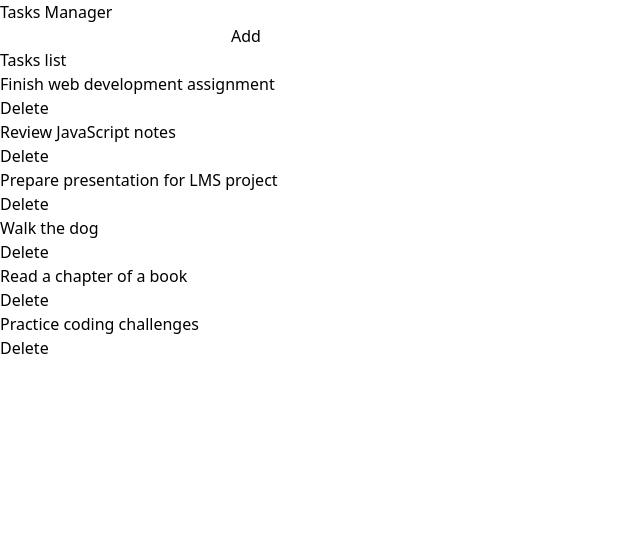
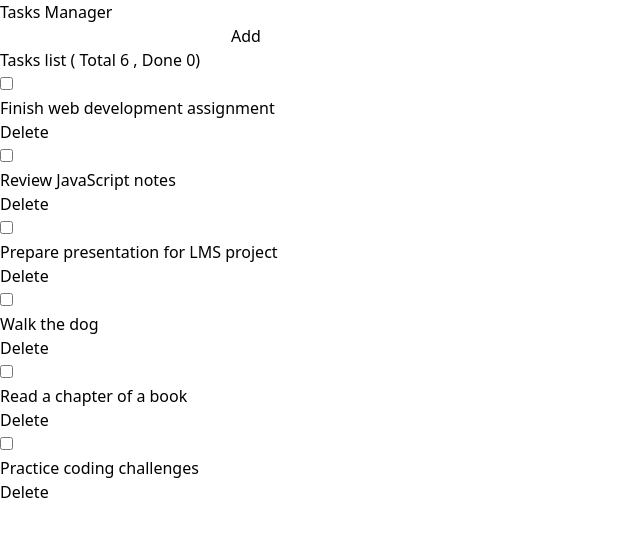
Before and after one commit to ALwanThaMarLay-TAKE/CRUD-todo, a React (Vite) app: page / in a window 1280 px wide. Shown: the top 536 px of the page, without its empty margins (0-640 px from the left). Built offline with nearby package versions, Linux system fonts and the light colour scheme.

Commit message:
CheckupDone

```diff
--- a/src/App.jsx
+++ b/src/App.jsx
@@ -5,23 +5,28 @@ import TaskLists from './components/TaskLists'
 
 const App = () => {
 
-  const [tasks,setTasks] = useState([
-    "Finish web development assignment",
-    "Review JavaScript notes",
-    "Prepare presentation for LMS project",
-    "Walk the dog",
-    "Read a chapter of a book",
-    "Practice coding challenges"
+  const [tasks,setTasks] = useState( [
+    { id: 1, task: "Finish web development assignment", isDone: false },
+    { id: 2, task: "Review JavaScript notes", isDone: false },
+    { id: 3, task: "Prepare presentation for LMS project", isDone: false },
+    { id: 4, task: "Walk the dog", isDone: false },
+    { id: 5, task: "Read a chapter of a book", isDone: false },
+    { id: 6, task: "Practice coding challenges", isDone: false }
   ])
-  const handleDelete=(job) => {
-    setTasks(tasks.filter(el => el !== job))
+  console.log()
+  const handleDelete=(id) => {
+
+    setTasks(tasks.filter(el => el.id !== id))
   }
-  console.log(tasks)
+  const handleCheckup = (id) => {
+    setTasks( tasks.map( task => task.id === id ? { ... task , isDone : !task.isDone } : task))
+  }
+
   return (
     <div className='p-28 mx-auto min-w-fit w-[600px]'>
       <Heading/>
       <CreateTask tasks={tasks} setTasks={setTasks}/>
-      <TaskLists jobs={tasks} handleDelete={handleDelete}/>
+      <TaskLists jobs={tasks} handleDelete={handleDelete} handleCheckup={handleCheckup}/>
 
     </div>
   )
--- a/src/components/CreateTask.jsx
+++ b/src/components/CreateTask.jsx
@@ -8,8 +8,13 @@ const CreateTask = ({setTasks , tasks}) => {
     }
 
  const handleSubmit  = () => {
-    if(task){
-    setTasks([...tasks,task])
+  const newTask = {
+    id : Date.now(),
+    task : task,
+    isDone : false
+  }
+    if(newTask){
+    setTasks([...tasks,newTask])
     setTask('')}
 
 
--- a/src/components/Task.jsx
+++ b/src/components/Task.jsx
@@ -1,20 +1,26 @@
 import React, { useRef, useState } from 'react'
 import { motion, transform, useScroll } from "framer-motion"
 
-const Task = ({task , handleDelete}) => {
+const Task = ({task:{id,task,isDone} , handleDelete ,handleCheckup} ) => {
     const [del , setDel ] = useState(false)
 
-  const HandleDelete =() => {
-    setDel(true)
-    setTimeout(() => {
+  const HandleDelete = () => {
+    if(confirm("Are you sure to Delete ?")){
+      setDel(true)
+      setTimeout(() => {
 
-   handleDelete(task)
+     handleDelete(id)
 
-    }, "1000");
+      }, "1000");
+
+    }
 
   }
 
+        const HandleCheckup =() => {
+          handleCheckup(id)
 
+        }
 
 
 
@@ -22,7 +28,11 @@ const Task = ({task , handleDelete}) => {
 
   return (
     <div className={` ${del ? "translate-x-full duration-1000 opacity-0" : " "}  border justify-between items-center flex p-3 rounded mb-3 last:mb-3`}>
-        <p>{task}</p>
+       <div className="flex items-center gap-3">
+        <input type="checkbox" name="" id="" checked={isDone} onChange={HandleCheckup} className='size-5'/>
+
+        <p className={` ${isDone && ' line-through text-gray-400'}`}>{task}</p>
+       </div>
         <button onClick={HandleDelete} className={`border hover:bg-red-400 border-red-600 bg-red-300 text-red-500 px-4 py-2 rounded-sm`}>Delete</button>
 
 
--- a/src/components/TaskLists.jsx
+++ b/src/components/TaskLists.jsx
@@ -1,17 +1,16 @@
 import React from 'react'
 import Task from './Task';
 
-const TaskLists = ({jobs ,handleDelete}) => {
-
+const TaskLists = ({jobs ,handleDelete,handleCheckup}) => {
 
 
 
 
   return (
     <div>
-        <h3 className=' text-xl font-bold font-mono mb-3'>Tasks list</h3>
+        <h3 className=' text-xl font-bold font-mono mb-3'>Tasks list  ( Total {jobs.length} , Done {jobs.filter( el => el.isDone).length})</h3>
         <div>{
-            jobs.map(el => <Task handleDelete={handleDelete}  key={el}  task={el}/>)}</div>
+            jobs.map(el => <Task handleCheckup={handleCheckup} handleDelete={handleDelete}  key={el.id}  task={el}/>)}</div>
 
     </div>
   )
```
